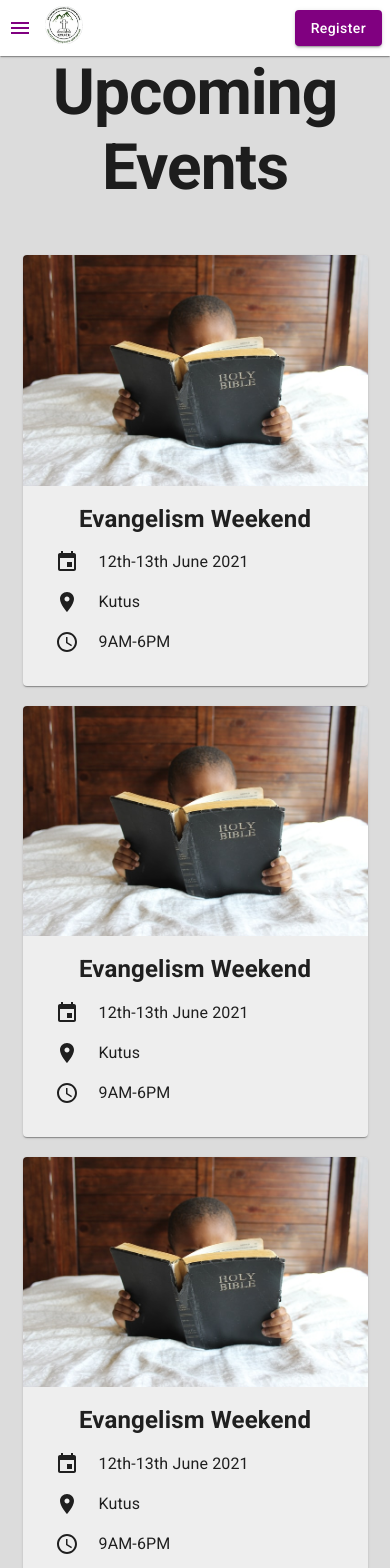
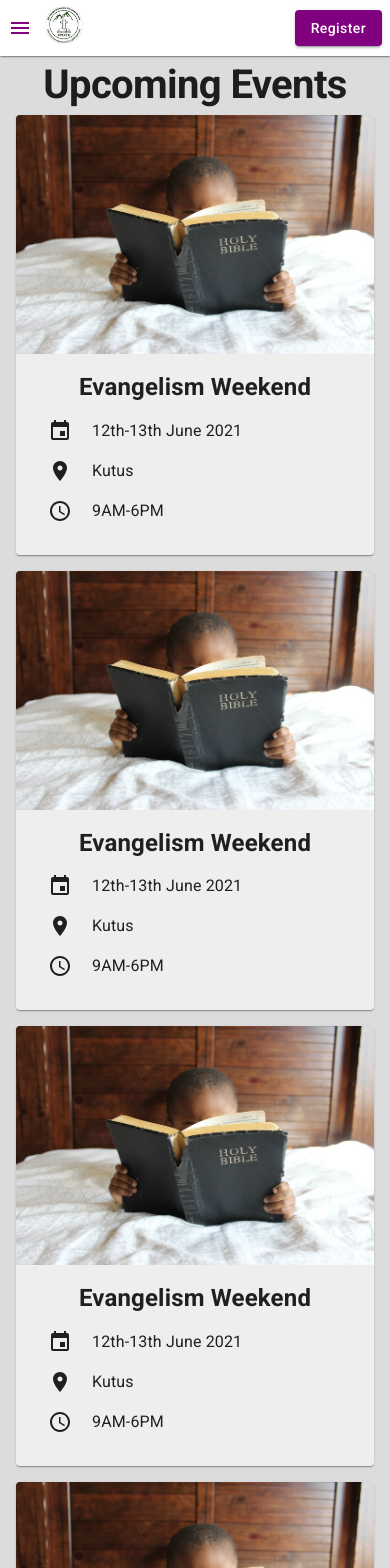
Before and after one commit to KyU-Christian-Union/kyucuwebapp, a React (Create React App) app: page / in a window 390 px wide. Shown: the top 1568 px of the page. Built offline with nearby package versions, Linux system fonts and the light colour scheme.

Commit message:
make eventscomponent header responsive

```diff
--- a/src/components/UpcomingEvents/UpcomingEvent.jsx
+++ b/src/components/UpcomingEvents/UpcomingEvent.jsx
@@ -13,8 +13,6 @@ import upcomingeventImage from '../../assets/images/upcomingevent_image.jpg';
 
 const useStyles = makeStyles(theme => ({
   root: {
-    maxWidth: 345,
-    margin: 10,
     backgroundColor: '#EEEEEE' /* not same as theme.palette.background.default */
   },
   media: {
@@ -43,7 +41,7 @@ const useStyles = makeStyles(theme => ({
 function UpcomingEvent() {
   const classes = useStyles();
   return (
-    <Card className={classes.root} m={2}>
+    <Card className={classes.root}>
       <CardActionArea>
         <CardMedia height="140">
           <img className={classes.media} src={upcomingeventImage} alt="UpcomingEventImage" />
--- a/src/components/UpcomingEvents/UpcomingEvents.jsx
+++ b/src/components/UpcomingEvents/UpcomingEvents.jsx
@@ -1,7 +1,7 @@
 import React from 'react';
 import { makeStyles } from '@material-ui/core/styles';
 import Typography from '@material-ui/core/Typography';
-import { Box, Button } from '@material-ui/core';
+import { Box, Button, Container, Grid } from '@material-ui/core';
 import UpcomingEvent from './UpcomingEvent';
 
 const useStyles = makeStyles(theme => ({
@@ -10,14 +10,18 @@ const useStyles = makeStyles(theme => ({
     width: '100vw'
   },
   heading: {
-    h1: theme.typography.h1,
-    fontWeight: '600'
-  },
-  wrapper: {
-    maxWidth: '100%'
+    fontWeight: '600',
+    [theme.breakpoints.down('xs')]: {
+      fontSize: '2.5rem',
+      paddingTop: theme.spacing(0.8),
+      paddingBottom: theme.spacing(0.8)
+    },
+    [theme.breakpoints.up('sm')]: {
+      fontSize: '3.5rem'
+    }
   },
   button: {
-    margin: 15,
+    margin: 20,
     fontSize: 22
   }
 }));
@@ -29,19 +33,22 @@ const UpcomingEvents = () => {
       <Typography variant="h1" className={classes.heading} align="center">
         Upcoming Events
       </Typography>
-      <Box
-        className={classes.wrapper}
-        display="flex"
-        flexWrap="wrap"
-        justifyContent="center"
-        alignItems="center"
-        mt={5}
-      >
-        <UpcomingEvent />
-        <UpcomingEvent />
-        <UpcomingEvent />
-        <UpcomingEvent />
-      </Box>
+      <Container maxWidth="lg">
+        <Grid container spacing={2} justifyContent="center">
+          <Grid item xs={12} sm={6} md={4}>
+            <UpcomingEvent />
+          </Grid>
+          <Grid item xs={12} sm={6} md={4}>
+            <UpcomingEvent />
+          </Grid>
+          <Grid item xs={12} sm={6} md={4}>
+            <UpcomingEvent />
+          </Grid>
+          <Grid item xs={12} sm={6} md={4}>
+            <UpcomingEvent />
+          </Grid>
+        </Grid>
+      </Container>
       <Box textAlign="center">
         <Button className={classes.button} variant="contained" color="primary">
           All Events
```
